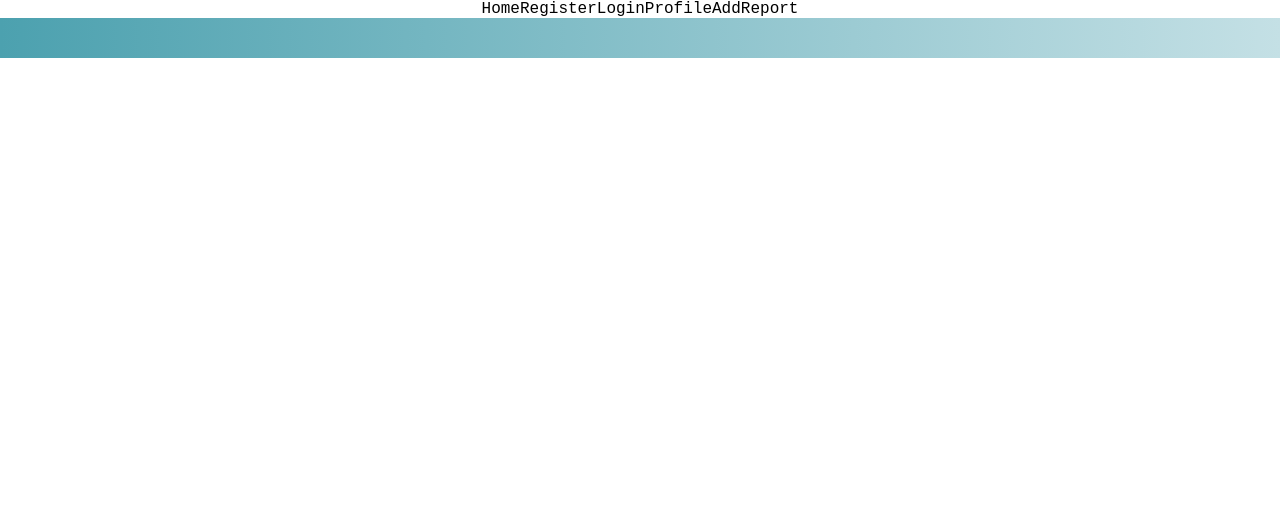
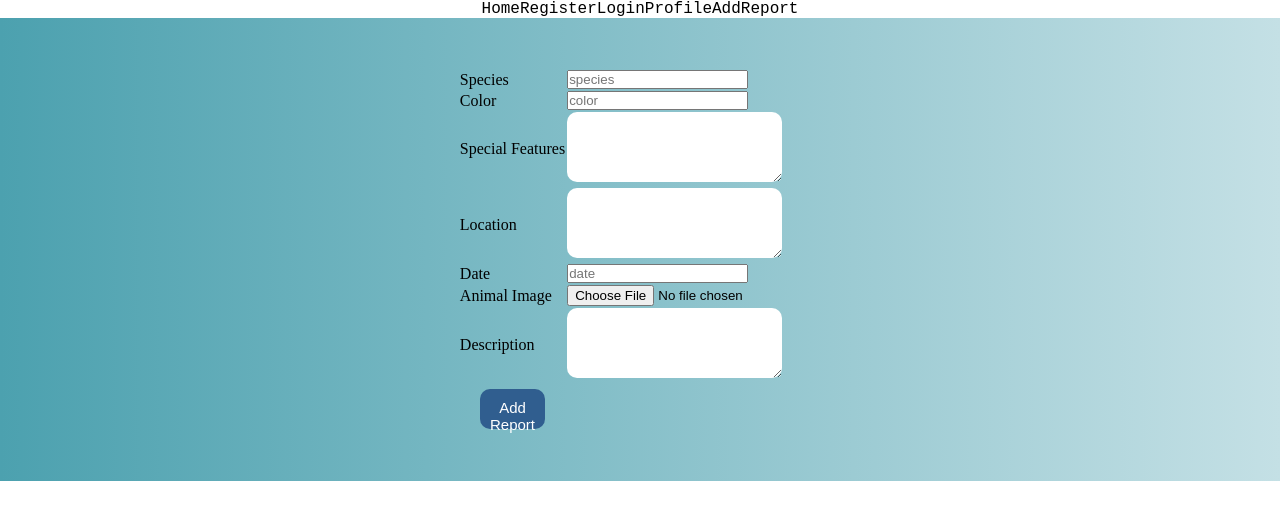
Before and after one commit to ThanWeb/Bantu-Si-Liar, a React app: page /add-report in a window 1280 px wide. Shown: the top 520 px of the page. Built offline with nearby package versions, Linux system fonts and the light colour scheme.

Commit message:
update form input add report

```diff
--- a/src/script/component/InputAddReport.js
+++ b/src/script/component/InputAddReport.js
@@ -4,7 +4,7 @@ import { useNavigate } from 'react-router-dom'
 import http from '../utils/http'
 // import PropTypes from 'prop-types'
 
-function InputAddReport () {
+function InputAddReport() {
     const navigate = useNavigate()
 
     const [data, setData] = useInput({
@@ -60,12 +60,11 @@ function InputAddReport () {
     }
 
     return (
+        <form onSubmit={onSubmitForm} className='input-add-report'>
             <table >
-            <form onSubmit={onSubmitForm} >
+                <thead>
                     <tr>
-                    <td>
-                        <label>Species</label>
-                    </td>
+                        <td><label>Species</label></td>
                         <td><input
                             type="text"
                             name="species"
@@ -76,9 +75,7 @@ function InputAddReport () {
                         /></td>
                     </tr>
                     <tr>
-                    <td>
-                        <label>Color</label>
-                    </td>
+                        <td><label>Color</label></td>
                         <input
                             type="text"
                             name="color"
@@ -88,8 +85,8 @@ function InputAddReport () {
                             required
                         />
                     </tr>
-                <div className="wrap-input">
-                    <label>Special Features</label>
+                    <tr>
+                        <td><label>Special Features</label></td>
                         <textarea
                             type="text"
                             name="special_features"
@@ -98,9 +95,9 @@ function InputAddReport () {
                             placeholder="special features"
                             required
                         />
-                </div>
-                <div className="wrap-input">
-                    <label>Location</label>
+                    </tr>
+                    <tr>
+                        <td><label>Location</label></td>
                         <textarea
                             type="text"
                             name="location"
@@ -109,10 +106,9 @@ function InputAddReport () {
                             placeholder="location"
                             required
                         />
-                </div>
-                <section className='data'>
-                    <div className="wrap-input">
-                        <label>Date</label>
+                    </tr>
+                    <tr>
+                        <td><label>Date</label></td>
                         <input
                             type="text"
                             name="date"
@@ -121,8 +117,9 @@ function InputAddReport () {
                             placeholder="date"
                             required
                         />
-                    </div>
-                    <label>Animal Image</label>
+                    </tr>
+                    <tr>
+                        <td><label>Animal Image</label></td>
                         <input
                             type="file"
                             name="animal_img"
@@ -130,9 +127,9 @@ function InputAddReport () {
                             placeholder="File"
                             required
                         />
-                </section>
-                <section className='data'>
-                    <label>Description</label>
+                    </tr>
+                    <tr>
+                        <td><label>Description</label></td>
                         <textarea
                             type="text"
                             name="animal_description"
@@ -141,12 +138,14 @@ function InputAddReport () {
                             placeholder="animal description"
                             required
                         />
-                </section>
+                    </tr>
                     <div className='button-container'>
                         <button type="submit" className="btn-add">Add Report</button>
                     </div>
+
+                </thead>
+            </table >
         </form >
-        </table >
     )
 }
 
```
Lines whose indentation alone changed are shown as unchanged.
